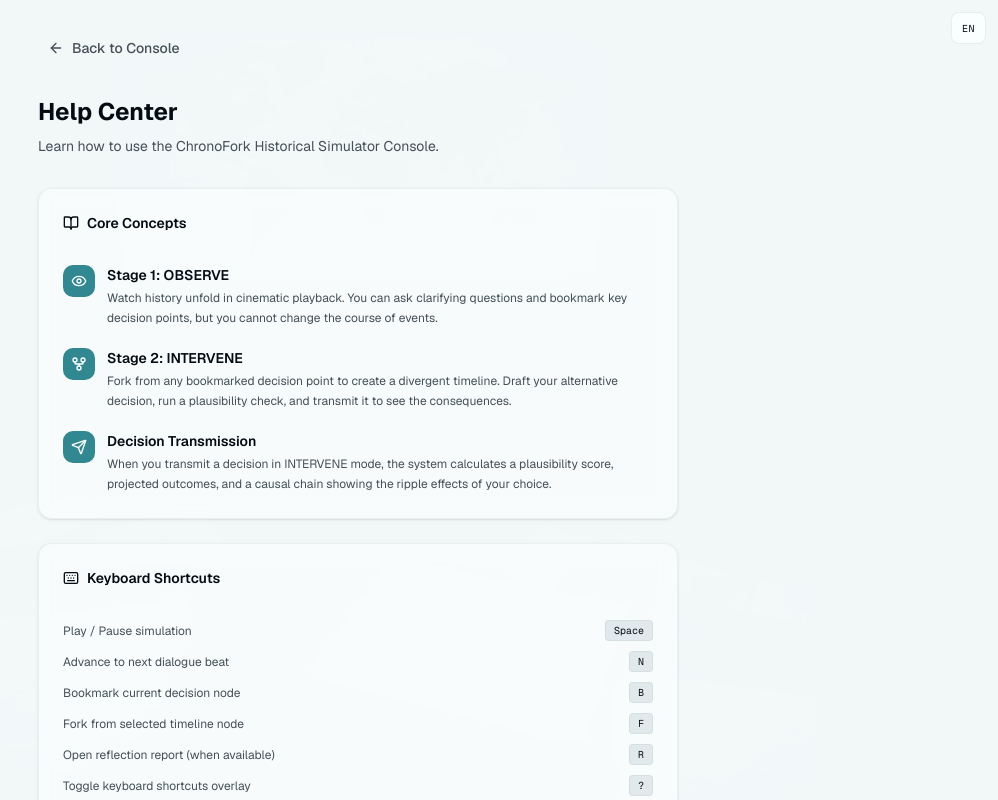
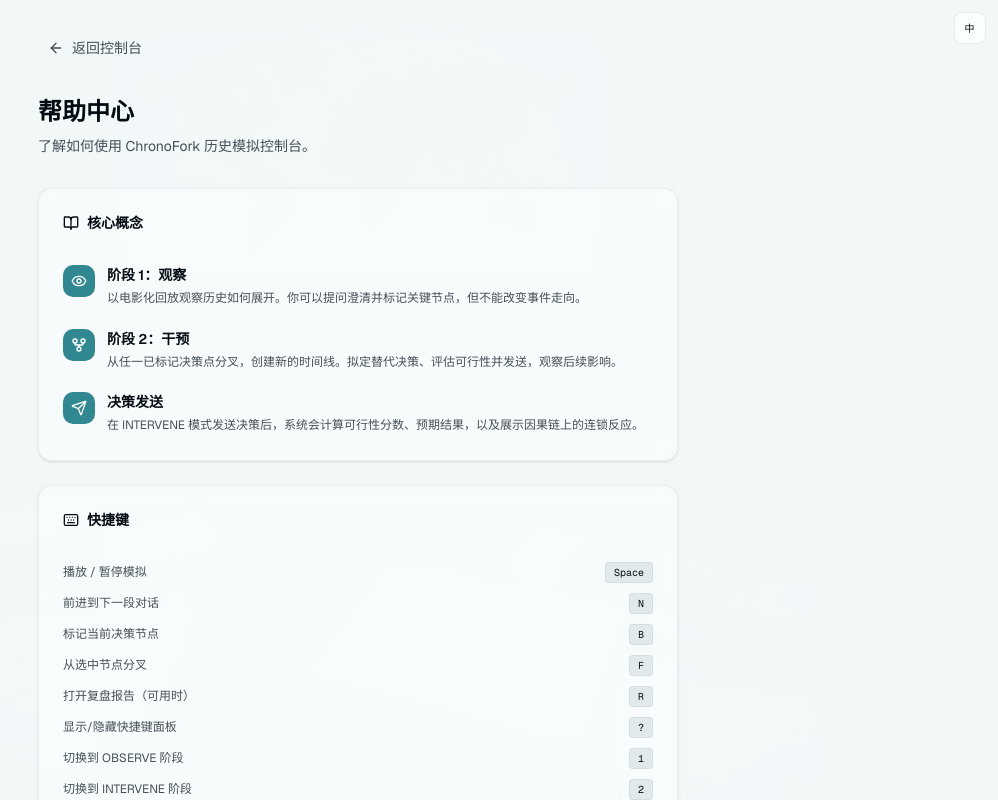
Before and after one commit to IS492-SP26/team-project-chronofork-history-rewrite-simulation, a Next.js app: page /help in a window 1280 px wide. Shown: the top 800 px of the page, without its empty margins (282-1280 px from the left). Built offline with nearby package versions, Linux system fonts and the light colour scheme.

Commit message:
update default locale to Chinese and remove theme auto-detection

```diff
--- a/src/features/chronofork/i18n.tsx
+++ b/src/features/chronofork/i18n.tsx
@@ -172,24 +172,19 @@ const zhDict: Record<string, string> = {
 }
 
 const I18nContext = createContext<I18nContextValue>({
-  locale: "en",
+  locale: "zh",
   setLocale: () => {},
   toggleLocale: () => {},
   t: (key) => key,
 })
 
 export function I18nProvider({ children }: { children: React.ReactNode }) {
-  const [locale, setLocaleState] = useState<Locale>("en")
+  const [locale, setLocaleState] = useState<Locale>("zh")
 
   useEffect(() => {
     const stored = localStorage.getItem("chrono-locale")
     if (stored === "zh" || stored === "en") {
       setLocaleState(stored)
-      return
-    }
-    const browserLocale = navigator.language.toLowerCase()
-    if (browserLocale.startsWith("zh")) {
-      setLocaleState("zh")
     }
   }, [])
 
--- a/src/features/chronofork/theme.tsx
+++ b/src/features/chronofork/theme.tsx
@@ -12,7 +12,6 @@ export function ThemeProvider({ children }: { children: React.ReactNode }) {
   useEffect(() => {
     const stored = localStorage.getItem("chrono-theme") as Theme | null
     if (stored === "dark" || stored === "light") setTheme(stored)
-    else if (window.matchMedia("(prefers-color-scheme: dark)").matches) setTheme("dark")
   }, [])
 
   useEffect(() => {
```
